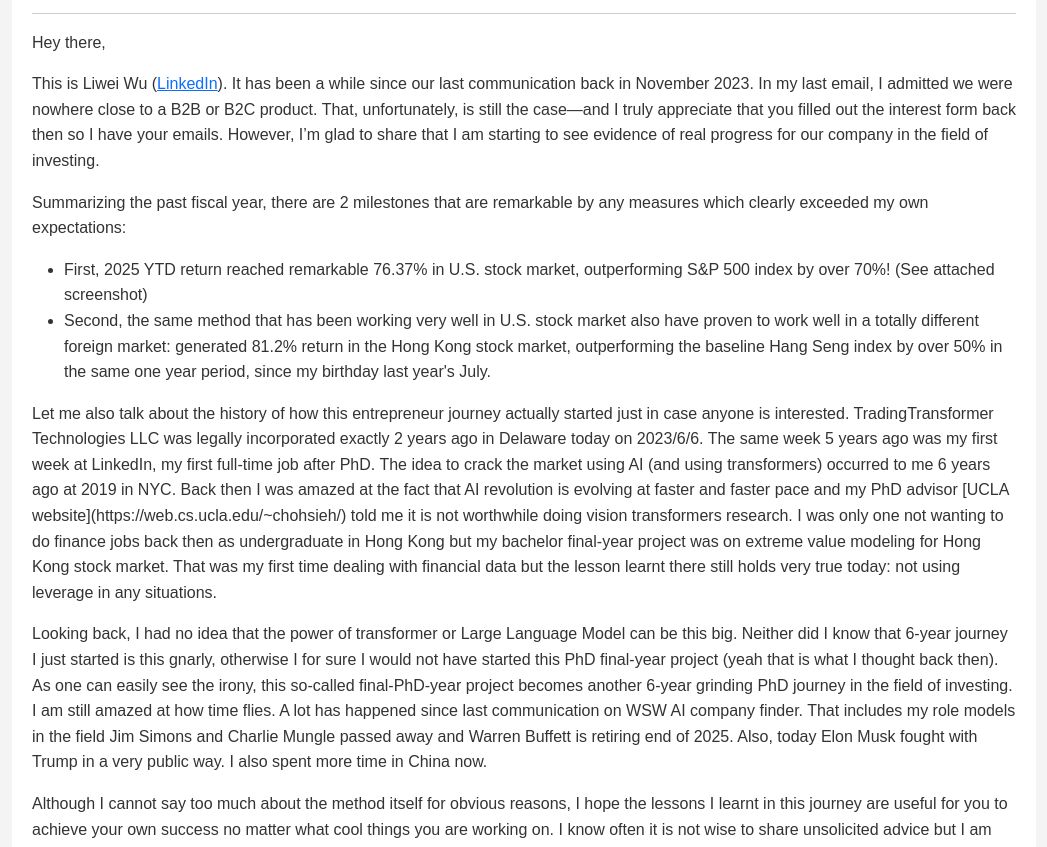
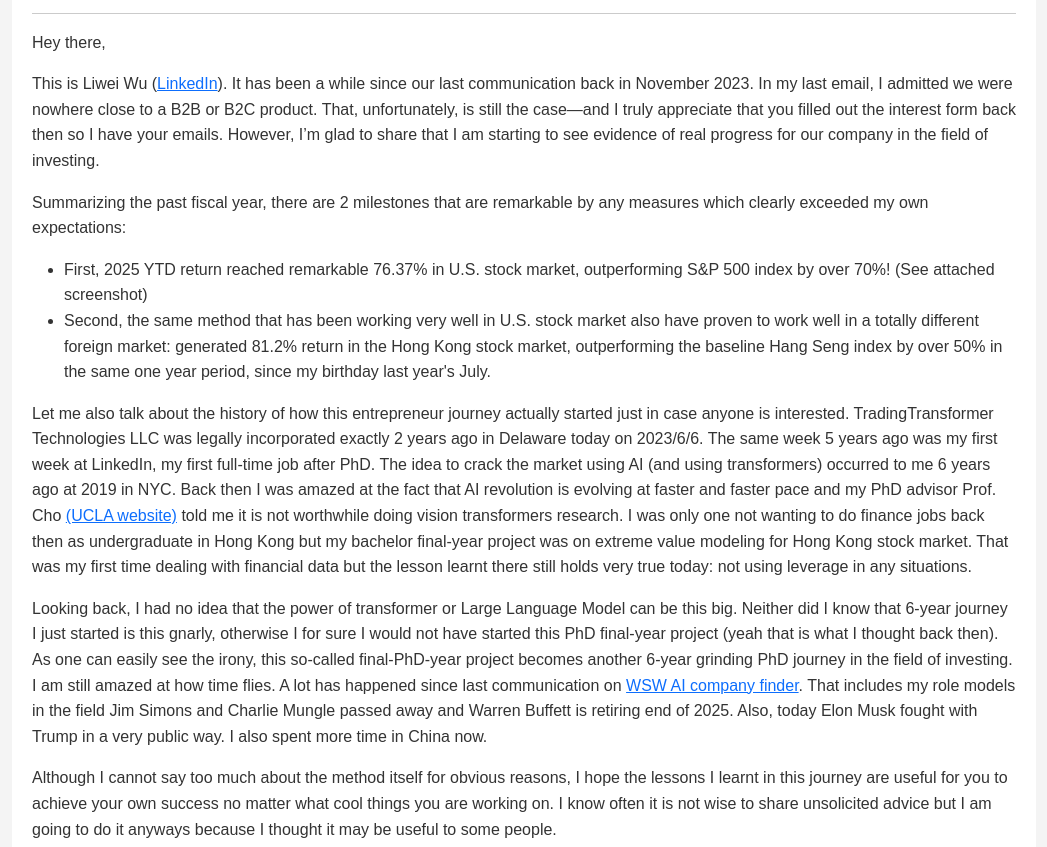
Before and after one commit to tradingtransformer/tradingtransformer.github.io, a plain HTML site: page annual-letter-2025.html in a window 1280 px wide. Shown: the part 174-1021 px from the top of the page, without its empty margins (116-1163 px from the left). Drawn offline with nearby package versions, Linux system fonts and the light colour scheme.

Commit message:
fix: convert markdown links to proper HTML anchor tags

```diff
--- a/annual-letter-2025.html
+++ b/annual-letter-2025.html
@@ -47,9 +47,9 @@
             <li>Second, the same method that has been working very well in U.S. stock market also have proven to work well in a totally different foreign market: generated 81.2% return in the Hong Kong stock market, outperforming the baseline Hang Seng index by over 50% in the same one year period, since my birthday last year's July.</li>
         </ul>
 
-        <p>Let me also talk about the history of how this entrepreneur journey actually started just in case anyone is interested. TradingTransformer Technologies LLC was legally incorporated exactly 2 years ago in Delaware today on 2023/6/6. The same week 5 years ago was my first week at LinkedIn, my first full-time job after PhD. The idea to crack the market using AI (and using transformers) occurred to me 6 years ago at 2019 in NYC. Back then I was amazed at the fact that AI revolution is evolving at faster and faster pace and my PhD advisor [UCLA website](https://web.cs.ucla.edu/~chohsieh/) told me it is not worthwhile doing vision transformers research. I was only one not wanting to do finance jobs back then as undergraduate in Hong Kong but my bachelor final-year project was on extreme value modeling for Hong Kong stock market. That was my first time dealing with financial data but the lesson learnt there still holds very true today: not using leverage in any situations.</p>
+        <p>Let me also talk about the history of how this entrepreneur journey actually started just in case anyone is interested. TradingTransformer Technologies LLC was legally incorporated exactly 2 years ago in Delaware today on 2023/6/6. The same week 5 years ago was my first week at LinkedIn, my first full-time job after PhD. The idea to crack the market using AI (and using transformers) occurred to me 6 years ago at 2019 in NYC. Back then I was amazed at the fact that AI revolution is evolving at faster and faster pace and my PhD advisor Prof. Cho <a href="https://web.cs.ucla.edu/~chohsieh/" target="_blank" rel="noopener noreferrer">(UCLA website)</a> told me it is not worthwhile doing vision transformers research. I was only one not wanting to do finance jobs back then as undergraduate in Hong Kong but my bachelor final-year project was on extreme value modeling for Hong Kong stock market. That was my first time dealing with financial data but the lesson learnt there still holds very true today: not using leverage in any situations.</p>
 
-        <p>Looking back, I had no idea that the power of transformer or Large Language Model can be this big. Neither did I know that 6-year journey I just started is this gnarly, otherwise I for sure I would not have started this PhD final-year project (yeah that is what I thought back then). As one can easily see the irony, this so-called final-PhD-year project becomes another 6-year grinding PhD journey in the field of investing. I am still amazed at how time flies. A lot has happened since last communication on WSW AI company finder. That includes my role models in the field Jim Simons and Charlie Mungle passed away and Warren Buffett is retiring end of 2025. Also, today Elon Musk fought with Trump in a very public way. I also spent more time in China now.</p>
+        <p>Looking back, I had no idea that the power of transformer or Large Language Model can be this big. Neither did I know that 6-year journey I just started is this gnarly, otherwise I for sure I would not have started this PhD final-year project (yeah that is what I thought back then). As one can easily see the irony, this so-called final-PhD-year project becomes another 6-year grinding PhD journey in the field of investing. I am still amazed at how time flies. A lot has happened since last communication on <a href="http://wsw.ai" target="_blank" rel="noopener noreferrer">WSW AI company finder</a>. That includes my role models in the field Jim Simons and Charlie Mungle passed away and Warren Buffett is retiring end of 2025. Also, today Elon Musk fought with Trump in a very public way. I also spent more time in China now.</p>
 
         <p>Although I cannot say too much about the method itself for obvious reasons, I hope the lessons I learnt in this journey are useful for you to achieve your own success no matter what cool things you are working on. I know often it is not wise to share unsolicited advice but I am going to do it anyways because I thought it may be useful to some people.</p>
 
```
